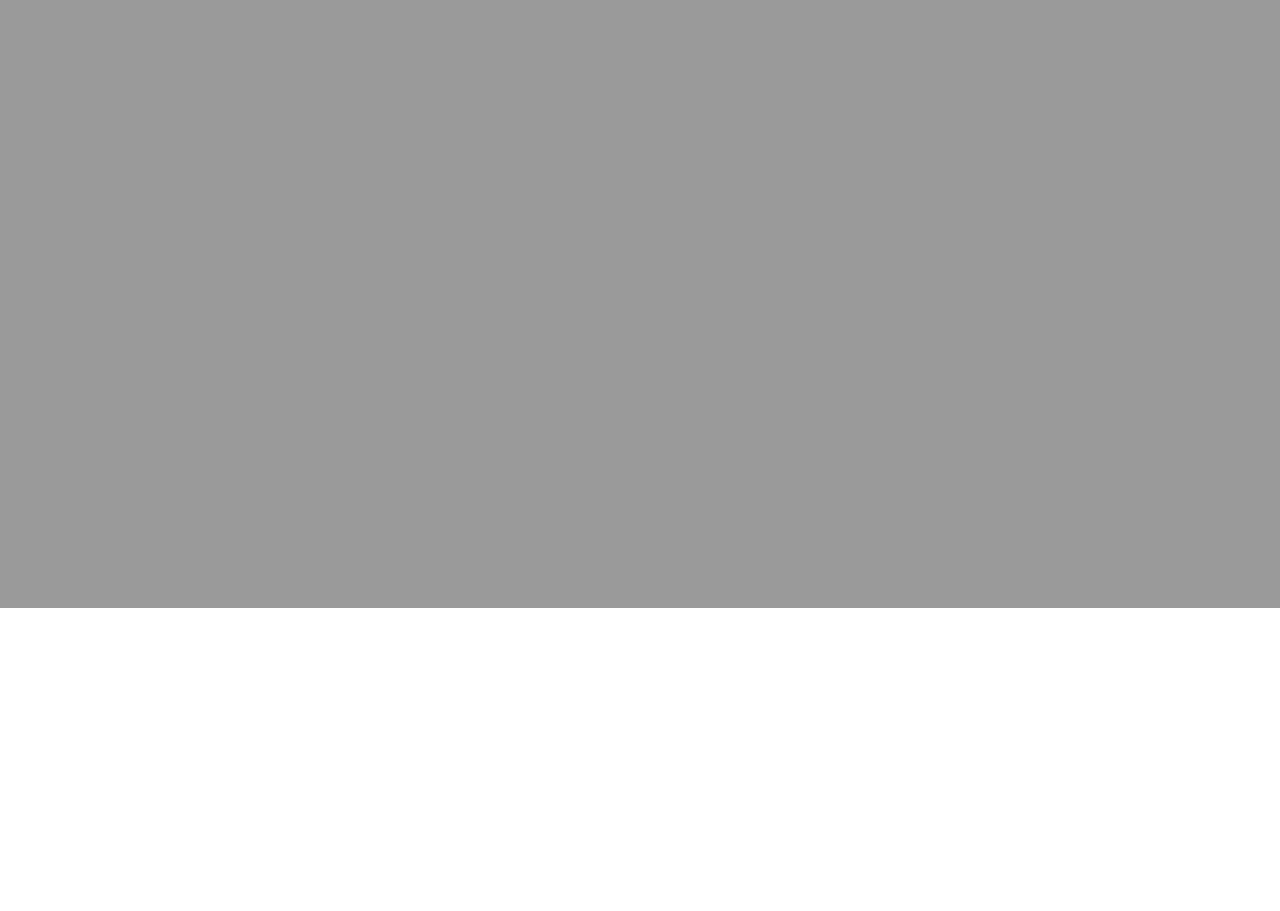
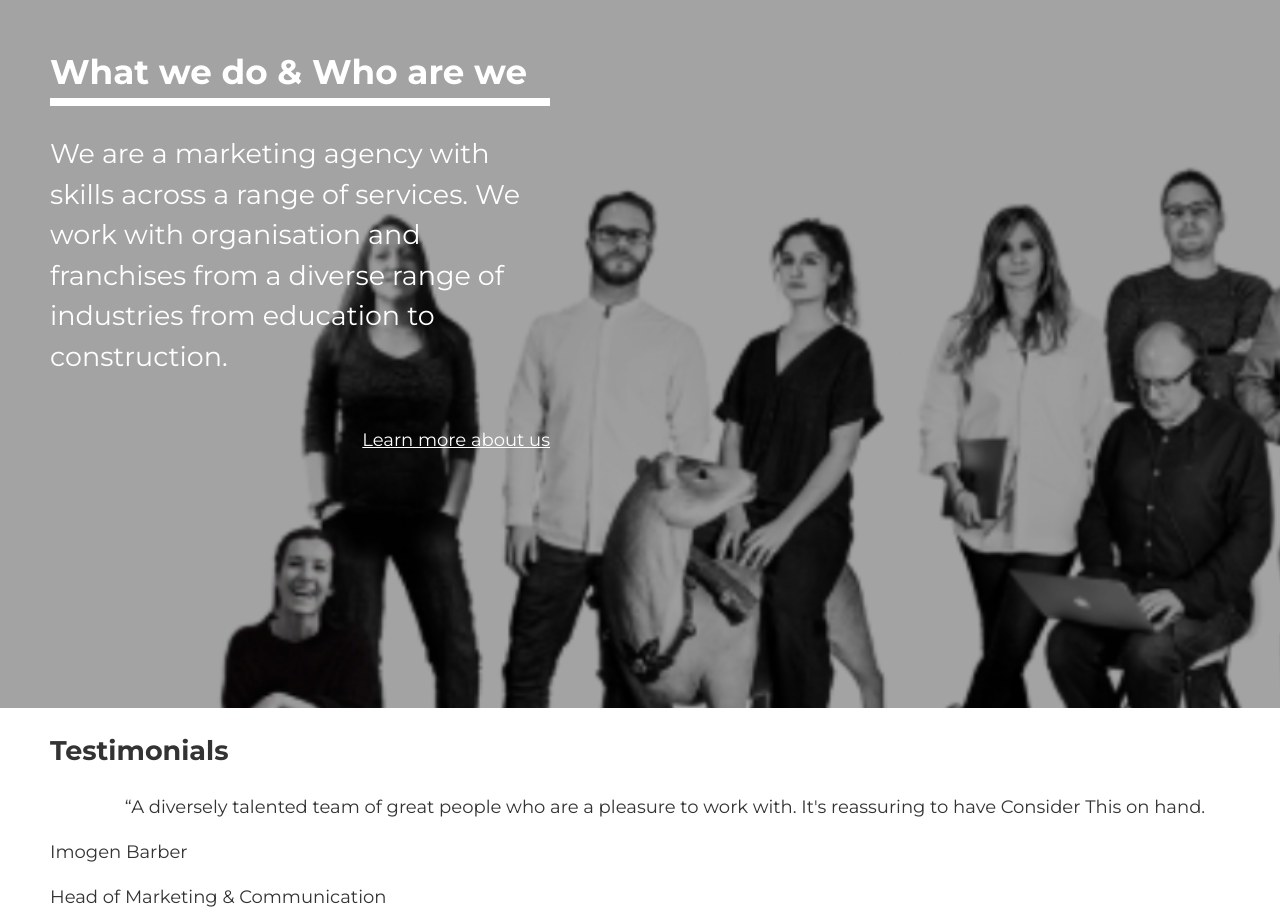
Before and after one commit to rgayan12/ctukdev, a Vue app: page / in a window 1280 px wide. Shown: the part 2280-3191 px from the top of the page. Before the commit the page ends 2888 px from the top, so only its background shows below. Built offline with nearby package versions, Linux system fonts and the light colour scheme.

Commit message:
Testimonials updated

```diff
--- a/src/components/FullHeightDiv.vue
+++ b/src/components/FullHeightDiv.vue
@@ -1,6 +1,13 @@
 <template>
     <div>
-            <div class="full-height">
+            <div class="full-height overlay red">
+                <div class="div-text">
+                    <h2>{{title}}</h2>
+                    <p> {{summary}} </p>
+                    <div class="right-text">
+                        <a href="#">Learn more about us</a>
+                    </div>
+                </div>
             </div>
     </div>
 </template>
@@ -8,10 +15,59 @@
     .full-height{
         height: 80vh;
         background: #00000066;
+        background: url('/images/greybackground.png');
+        padding: 50px
+    }
+    .div-text{
+        position: relative;
+        max-width: 500px;
+        z-index: 100;
+        h2{
+           color: #fff;
+           font-size: 1.9rem;
+           border-bottom: 8px solid #fff;
+        }
+        p{
+            color: #fff;
+            font-size: 1.5rem;
+        }
+        a{
+            color: #fff;
+        }
+    .right-text{
+        margin-top: 50px;
+        text-align: right;
+    }
+    }
+    .overlay {
+         position: relative;
+         z-index: 5;
+    }
+
+    .overlay:after {
+        position: absolute;
+        content:"";
+        top:0;
+        left:0;
+        width:100%;
+        height:100%;
+        opacity:0;
+    }
+
+    .overlay:after  {
+        opacity: .9;
+    }
+
+    .red:after {
+        background-color: #00000066;
     }
 </style>
 <script>
 export default {
-    name: 'FullHeightDiv'
+    name: 'FullHeightDiv',
+    props: {
+        title: String,
+        summary: String
+    }
 }
 </script>
--- /dev/null
+++ b/src/components/Testimonials.vue
@@ -0,0 +1,36 @@
+<template>
+    <div>
+        <div class="testimonials">
+          <h2>Testimonials</h2>
+          <div class="testimonial-desc">
+            <div class="text-description">
+            <p>“A diversely talented team of great people who are a pleasure to work with. It's reassuring to have Consider This on hand.</p>
+              <div class="author">
+                <p>Imogen Barber</p>
+                <p>Head of Marketing & Communication</p>
+            </div>
+            </div>
+
+          </div>
+
+
+        </div>
+    </div>
+</template>
+<style scoped>
+    .testimonials{
+        padding-left: 50px;
+        }
+    .testimonial-desc{
+        text-align: center;
+            font-weight: 1.5rem;
+        }
+    .author{
+        text-align: left;
+    }
+</style>
+<script>
+export default {
+    name: 'testimonials'
+}
+</script>
--- a/src/views/Home.vue
+++ b/src/views/Home.vue
@@ -8,7 +8,9 @@
         <LatestWork></LatestWork>
       <h3>See more of our work >>> </h3>
 
-      <FullHeightDiv></FullHeightDiv>
+      <FullHeightDiv title="What we do & Who are we" summary="We are a marketing agency with skills across a range of services. We work with organisation and franchises from a diverse range of industries from education to construction."></FullHeightDiv>
+
+    <Testimonials></Testimonials>
 
 
    </div>
@@ -20,6 +22,8 @@
 import MainSlider from "@/components/MainSlider.vue";
 import LatestWork from "@/components/LatestWork.vue";
 import FullHeightDiv from "@/components/FullHeightDiv.vue";
+import Testimonials from "@/components/Testimonials.vue";
+
 
 
 
@@ -29,7 +33,8 @@ export default {
   //  HelloWorld,
     MainSlider,
     LatestWork,
-    FullHeightDiv
+    FullHeightDiv,
+    Testimonials
   }
 };
 </script>
```
Also changed, not shown: public/images/greybackground.png (added).
